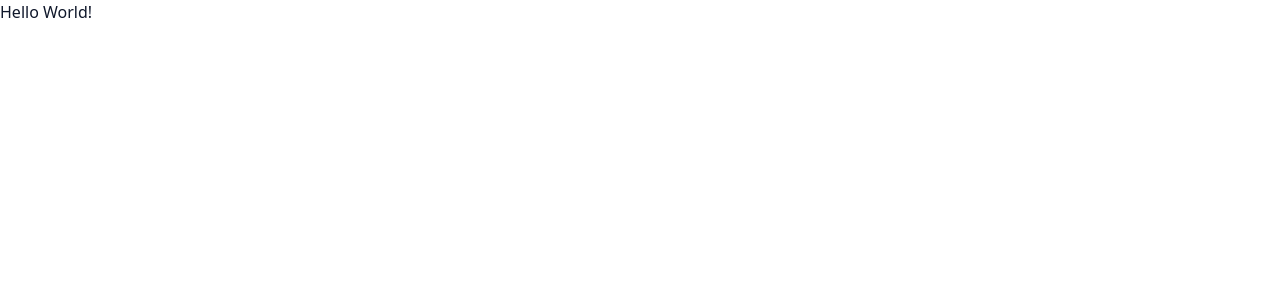
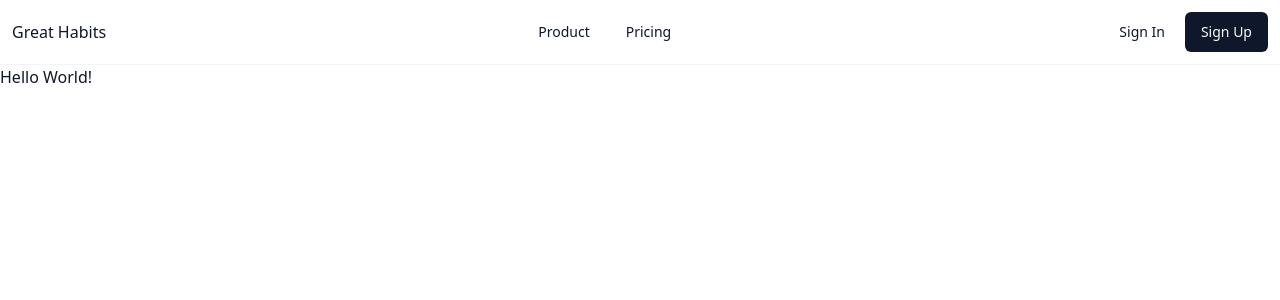
Before and after one commit to BergerAPI/greathabits, a Next.js app: page / in a window 1280 px wide. Shown: the top 300 px of the page. Built offline with nearby package versions, Linux system fonts and the light colour scheme.

Commit message:
feat: Navigation Bar

```diff
--- /dev/null
+++ b/app/(home)/layout.tsx
@@ -0,0 +1,54 @@
+"use client"
+
+import { Button } from "@/components/ui/button";
+import { NavigationMenu, NavigationMenuContent, NavigationMenuItem, NavigationMenuLink, NavigationMenuList, NavigationMenuTrigger, navigationMenuTriggerStyle } from "@/components/ui/navigation-menu";
+import { cn } from "@/lib/utils";
+import Link from "next/link";
+import React from "react";
+
+export default function Layout({ children }: { children: React.ReactNode }) {
+    return (
+        <main>
+            <div className="p-3 border-b border-slate-100 flex justify-between items-center">
+                <div className="hidden md:block">
+                    <h1>Great Habits</h1>
+                </div>
+
+                <div>
+                    <NavigationMenu>
+                        <NavigationMenuList>
+                            <NavigationMenuItem>
+                                <Link href="/product" legacyBehavior passHref>
+                                    <NavigationMenuLink className={navigationMenuTriggerStyle()}>
+                                        Product
+                                    </NavigationMenuLink>
+                                </Link>
+                            </NavigationMenuItem>
+
+                            <NavigationMenuItem>
+                                <Link href="/pricing" legacyBehavior passHref>
+                                    <NavigationMenuLink className={navigationMenuTriggerStyle()}>
+                                        Pricing
+                                    </NavigationMenuLink>
+                                </Link>
+                            </NavigationMenuItem>
+                        </NavigationMenuList>
+                    </NavigationMenu>
+
+                </div>
+
+                <div className="flex gap-1">
+                    <Link href="/auth">
+                        <Button variant="ghost">Sign In</Button>
+                    </Link>
+
+                    <Link href="/auth">
+                        <Button variant="default">Sign Up</Button>
+                    </Link>
+                </div>
+            </div>
+
+            {children}
+        </main>
+    )
+}
--- /dev/null
+++ b/components/ui/navigation-menu.tsx
@@ -0,0 +1,128 @@
+import * as React from "react"
+import * as NavigationMenuPrimitive from "@radix-ui/react-navigation-menu"
+import { cva } from "class-variance-authority"
+import { ChevronDown } from "lucide-react"
+
+import { cn } from "@/lib/utils"
+
+const NavigationMenu = React.forwardRef<
+  React.ElementRef<typeof NavigationMenuPrimitive.Root>,
+  React.ComponentPropsWithoutRef<typeof NavigationMenuPrimitive.Root>
+>(({ className, children, ...props }, ref) => (
+  <NavigationMenuPrimitive.Root
+    ref={ref}
+    className={cn(
+      "relative z-10 flex flex-1 items-center justify-center",
+      className
+    )}
+    {...props}
+  >
+    {children}
+    <NavigationMenuViewport />
+  </NavigationMenuPrimitive.Root>
+))
+NavigationMenu.displayName = NavigationMenuPrimitive.Root.displayName
+
+const NavigationMenuList = React.forwardRef<
+  React.ElementRef<typeof NavigationMenuPrimitive.List>,
+  React.ComponentPropsWithoutRef<typeof NavigationMenuPrimitive.List>
+>(({ className, ...props }, ref) => (
+  <NavigationMenuPrimitive.List
+    ref={ref}
+    className={cn(
+      "group flex flex-1 list-none items-center justify-center space-x-1",
+      className
+    )}
+    {...props}
+  />
+))
+NavigationMenuList.displayName = NavigationMenuPrimitive.List.displayName
+
+const NavigationMenuItem = NavigationMenuPrimitive.Item
+
+const navigationMenuTriggerStyle = cva(
+  "inline-flex items-center justify-center rounded-md text-sm font-medium transition-colors focus:outline-none focus:bg-accent focus:text-accent-foreground disabled:opacity-50 disabled:pointer-events-none bg-background hover:bg-accent hover:text-accent-foreground data-[state=open]:bg-accent/50 data-[active]:bg-accent/50 h-10 py-2 px-4 group w-max"
+)
+
+const NavigationMenuTrigger = React.forwardRef<
+  React.ElementRef<typeof NavigationMenuPrimitive.Trigger>,
+  React.ComponentPropsWithoutRef<typeof NavigationMenuPrimitive.Trigger>
+>(({ className, children, ...props }, ref) => (
+  <NavigationMenuPrimitive.Trigger
+    ref={ref}
+    className={cn(navigationMenuTriggerStyle(), "group", className)}
+    {...props}
+  >
+    {children}{" "}
+    <ChevronDown
+      className="relative top-[1px] ml-1 h-3 w-3 transition duration-200 group-data-[state=open]:rotate-180"
+      aria-hidden="true"
+    />
+  </NavigationMenuPrimitive.Trigger>
+))
+NavigationMenuTrigger.displayName = NavigationMenuPrimitive.Trigger.displayName
+
+const NavigationMenuContent = React.forwardRef<
+  React.ElementRef<typeof NavigationMenuPrimitive.Content>,
+  React.ComponentPropsWithoutRef<typeof NavigationMenuPrimitive.Content>
+>(({ className, ...props }, ref) => (
+  <NavigationMenuPrimitive.Content
+    ref={ref}
+    className={cn(
+      "left-0 top-0 w-full data-[motion^=from-]:animate-in data-[motion^=to-]:animate-out data-[motion^=from-]:fade-in data-[motion^=to-]:fade-out data-[motion=from-end]:slide-in-from-right-52 data-[motion=from-start]:slide-in-from-left-52 data-[motion=to-end]:slide-out-to-right-52 data-[motion=to-start]:slide-out-to-left-52 md:absolute md:w-auto ",
+      className
+    )}
+    {...props}
+  />
+))
+NavigationMenuContent.displayName = NavigationMenuPrimitive.Content.displayName
+
+const NavigationMenuLink = NavigationMenuPrimitive.Link
+
+const NavigationMenuViewport = React.forwardRef<
+  React.ElementRef<typeof NavigationMenuPrimitive.Viewport>,
+  React.ComponentPropsWithoutRef<typeof NavigationMenuPrimitive.Viewport>
+>(({ className, ...props }, ref) => (
+  <div className={cn("absolute left-0 top-full flex justify-center")}>
+    <NavigationMenuPrimitive.Viewport
+      className={cn(
+        "origin-top-center relative mt-1.5 h-[var(--radix-navigation-menu-viewport-height)] w-full overflow-hidden rounded-md border bg-popover text-popover-foreground shadow-lg data-[state=open]:animate-in data-[state=closed]:animate-out data-[state=closed]:zoom-out-95 data-[state=open]:zoom-in-90 md:w-[var(--radix-navigation-menu-viewport-width)]",
+        className
+      )}
+      ref={ref}
+      {...props}
+    />
+  </div>
+))
+NavigationMenuViewport.displayName =
+  NavigationMenuPrimitive.Viewport.displayName
+
+const NavigationMenuIndicator = React.forwardRef<
+  React.ElementRef<typeof NavigationMenuPrimitive.Indicator>,
+  React.ComponentPropsWithoutRef<typeof NavigationMenuPrimitive.Indicator>
+>(({ className, ...props }, ref) => (
+  <NavigationMenuPrimitive.Indicator
+    ref={ref}
+    className={cn(
+      "top-full z-[1] flex h-1.5 items-end justify-center overflow-hidden data-[state=visible]:animate-in data-[state=hidden]:animate-out data-[state=hidden]:fade-out data-[state=visible]:fade-in",
+      className
+    )}
+    {...props}
+  >
+    <div className="relative top-[60%] h-2 w-2 rotate-45 rounded-tl-sm bg-border shadow-md" />
+  </NavigationMenuPrimitive.Indicator>
+))
+NavigationMenuIndicator.displayName =
+  NavigationMenuPrimitive.Indicator.displayName
+
+export {
+  navigationMenuTriggerStyle,
+  NavigationMenu,
+  NavigationMenuList,
+  NavigationMenuItem,
+  NavigationMenuContent,
+  NavigationMenuTrigger,
+  NavigationMenuLink,
+  NavigationMenuIndicator,
+  NavigationMenuViewport,
+}
--- a/package.json
+++ b/package.json
@@ -9,6 +9,7 @@
     "lint": "next lint"
   },
   "dependencies": {
+    "@radix-ui/react-navigation-menu": "^1.1.2",
     "@radix-ui/react-slot": "^1.0.1",
     "@supabase/supabase-js": "^2.21.0",
     "@t3-oss/env-core": "^0.2.2",
```
Also changed, not shown: 1 other file (tests, documents, lock files or other folders).
